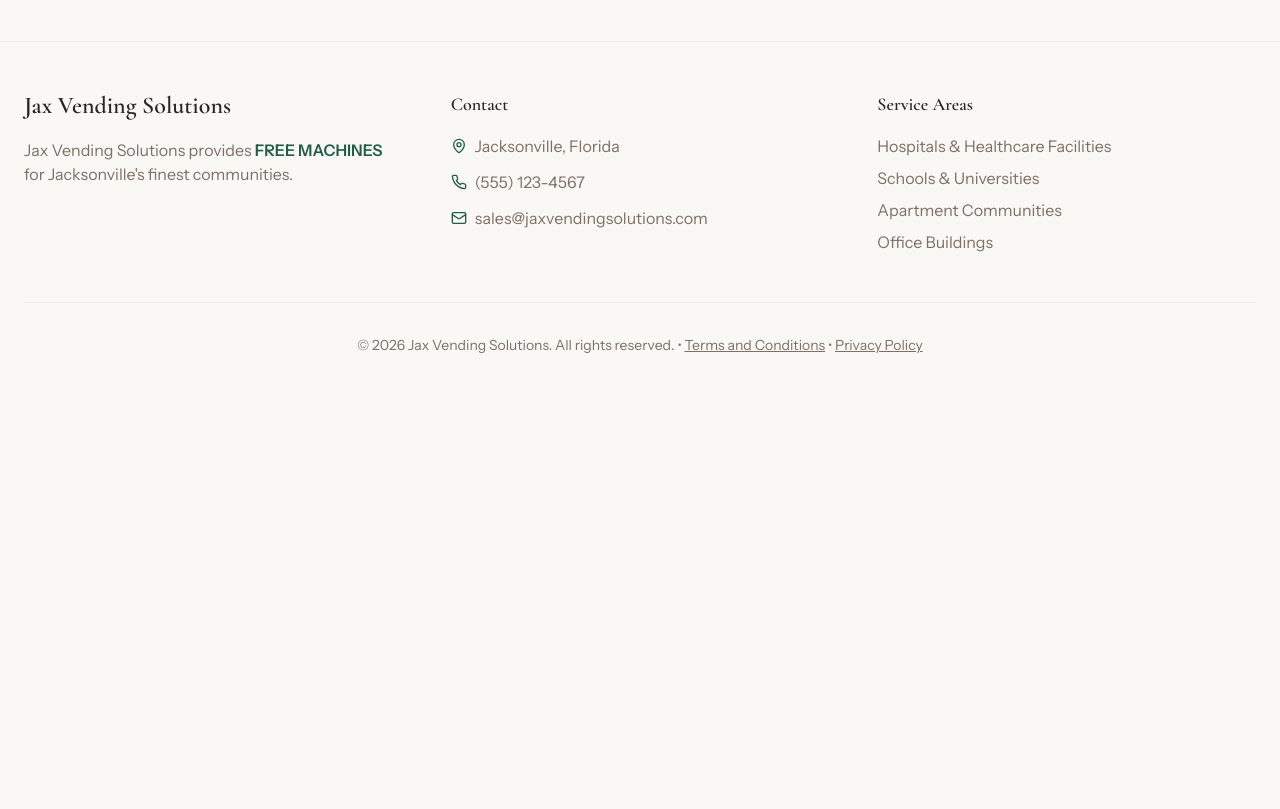
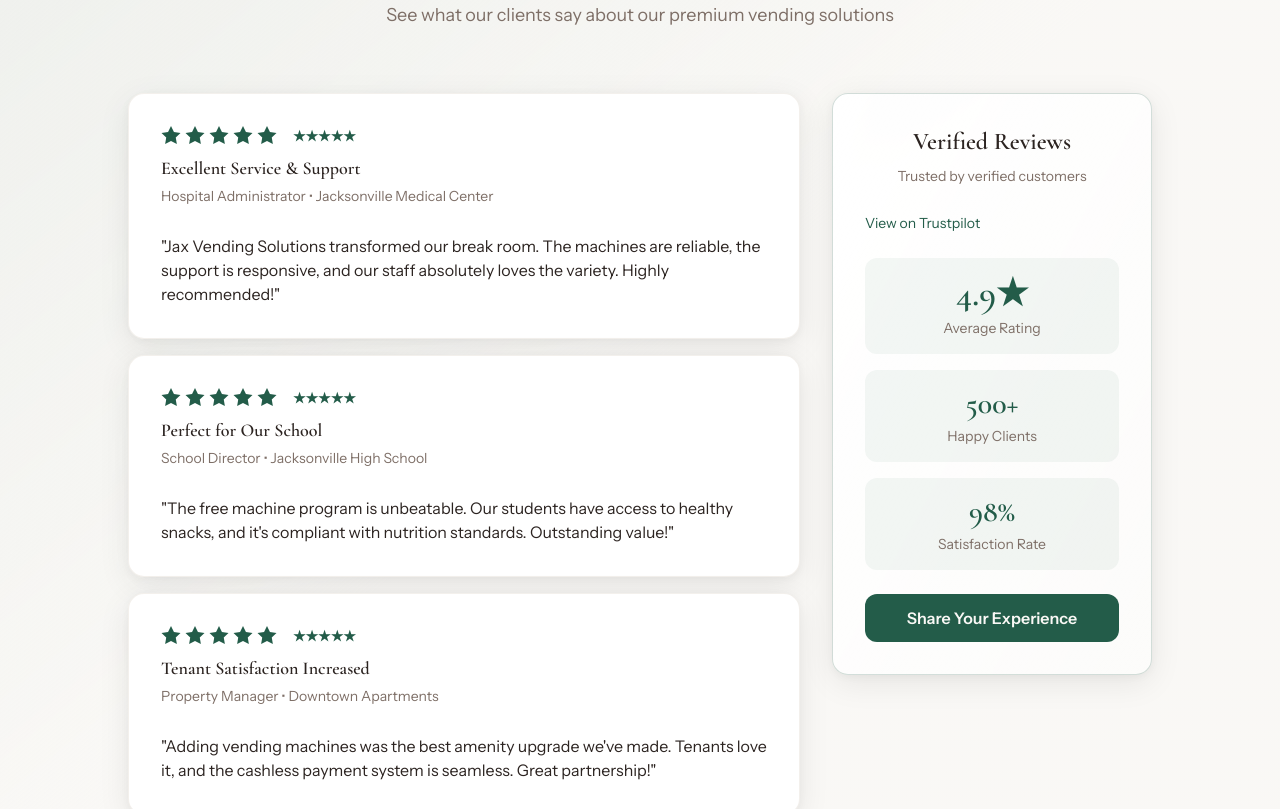
Before and after one commit to devs-10pt/Jaxvendingsolutions.com, a React (Vite) app in the folder webapp/: page /contact in a window 1280 px wide. Shown: the part 2180-2989 px from the top of the page. Before the commit the page ends 2583 px from the top, so only its background shows below. Built offline with nearby package versions, Linux system fonts and the light colour scheme.

Commit message:
can you develop a cool widget yourself thats for reviews with the Trust Pilot start next to it so people see that its for reviews

```diff
--- a/webapp/src/pages/ContactUs.tsx
+++ b/webapp/src/pages/ContactUs.tsx
@@ -295,27 +295,183 @@ const ContactUs = () => {
         </div>
       </section>
 
-      {/* Trustpilot Reviews Widget */}
-      <section className="relative py-12 sm:py-16 lg:py-20 px-4 sm:px-6">
-        <div className="max-w-3xl mx-auto">
+      {/* Reviews Section */}
+      <section className="relative py-12 sm:py-16 lg:py-20 px-4 sm:px-6 bg-gradient-to-br from-primary/5 via-background to-background">
+        <div className="max-w-5xl mx-auto">
+          {/* Section Header */}
           <motion.div
             initial={{ opacity: 0, y: 30 } as any}
             whileInView={{ opacity: 1, y: 0 } as any}
             transition={{ duration: 0.8, ease: [0.22, 1, 0.36, 1] } as any}
             viewport={{ once: true } as any}
-            className="flex justify-center items-center"
+            className="text-center mb-12 sm:mb-16"
           >
-            <div className="w-full flex justify-center">
-              {/* TrustBox script */}
-              <script type="text/javascript" src="//widget.trustpilot.com/bootstrap/v5/tp.widget.bootstrap.min.js" async></script>
-              {/* Trustpilot Widget - Review Collector */}
-              <div className="trustpilot-widget" data-locale="en-US" data-template-id="56278e9abfbbba0bdcd568bc" data-businessunit-id="698e863445c20b8134508f94" data-style-height="52px" data-style-width="100%" data-token="70a11936-6992-4f6b-b4e4-2ccc033a54eb">
-                <a href="https://www.trustpilot.com/review/jaxvendingsolutions.com" target="_blank" rel="noopener noreferrer" className="text-primary hover:underline text-sm sm:text-base">
-                  Trustpilot
-                </a>
+            <h2 className="text-3xl sm:text-4xl lg:text-5xl font-display font-semibold text-foreground mb-4">
+              Trusted by Jacksonville's Best
+            </h2>
+            <p className="text-base sm:text-lg text-muted-foreground max-w-2xl mx-auto">
+              See what our clients say about our premium vending solutions
+            </p>
+          </motion.div>
+
+          {/* Reviews Widget Grid */}
+          <div className="grid lg:grid-cols-3 gap-6 sm:gap-8">
+            {/* Left: Custom Review Cards */}
+            <motion.div
+              initial={{ opacity: 0, x: -30 } as any}
+              whileInView={{ opacity: 1, x: 0 } as any}
+              transition={{ duration: 0.8, delay: 0.1, ease: [0.22, 1, 0.36, 1] } as any}
+              viewport={{ once: true } as any}
+              className="lg:col-span-2 space-y-4"
+            >
+              {/* Review Card 1 */}
+              <div className="group p-6 sm:p-8 rounded-2xl bg-card border border-border/50 shadow-premium hover:shadow-premium-lg transition-all duration-300 hover:border-primary/30">
+                <div className="flex items-start gap-4 mb-4">
+                  <div className="flex-1">
+                    <div className="flex items-center gap-2 mb-2">
+                      <div className="flex gap-1">
+                        {[...Array(5)].map((_, i) => (
+                          <svg key={i} className="w-4 h-4 sm:w-5 sm:h-5 fill-primary" viewBox="0 0 20 20">
+                            <path d="M10 15l-5.878 3.09 1.123-6.545L.489 6.91l6.572-.955L10 0l2.939 5.955 6.572.955-4.756 4.635 1.123 6.545z" />
+                          </svg>
+                        ))}
+                      </div>
+                      <span className="text-xs sm:text-sm font-semibold text-primary ml-2">★★★★★</span>
+                    </div>
+                    <h4 className="text-base sm:text-lg font-semibold text-foreground mb-1">
+                      Excellent Service & Support
+                    </h4>
+                    <p className="text-xs sm:text-sm text-muted-foreground mb-3">
+                      Hospital Administrator • Jacksonville Medical Center
+                    </p>
+                  </div>
+                </div>
+                <p className="text-sm sm:text-base text-foreground leading-relaxed">
+                  "Jax Vending Solutions transformed our break room. The machines are reliable, the support is responsive, and our staff absolutely loves the variety. Highly recommended!"
+                </p>
               </div>
-            </div>
-          </motion.div>
+
+              {/* Review Card 2 */}
+              <div className="group p-6 sm:p-8 rounded-2xl bg-card border border-border/50 shadow-premium hover:shadow-premium-lg transition-all duration-300 hover:border-primary/30">
+                <div className="flex items-start gap-4 mb-4">
+                  <div className="flex-1">
+                    <div className="flex items-center gap-2 mb-2">
+                      <div className="flex gap-1">
+                        {[...Array(5)].map((_, i) => (
+                          <svg key={i} className="w-4 h-4 sm:w-5 sm:h-5 fill-primary" viewBox="0 0 20 20">
+                            <path d="M10 15l-5.878 3.09 1.123-6.545L.489 6.91l6.572-.955L10 0l2.939 5.955 6.572.955-4.756 4.635 1.123 6.545z" />
+                          </svg>
+                        ))}
+                      </div>
+                      <span className="text-xs sm:text-sm font-semibold text-primary ml-2">★★★★★</span>
+                    </div>
+                    <h4 className="text-base sm:text-lg font-semibold text-foreground mb-1">
+                      Perfect for Our School
+                    </h4>
+                    <p className="text-xs sm:text-sm text-muted-foreground mb-3">
+                      School Director • Jacksonville High School
+                    </p>
+                  </div>
+                </div>
+                <p className="text-sm sm:text-base text-foreground leading-relaxed">
+                  "The free machine program is unbeatable. Our students have access to healthy snacks, and it's compliant with nutrition standards. Outstanding value!"
+                </p>
+              </div>
+
+              {/* Review Card 3 */}
+              <div className="group p-6 sm:p-8 rounded-2xl bg-card border border-border/50 shadow-premium hover:shadow-premium-lg transition-all duration-300 hover:border-primary/30">
+                <div className="flex items-start gap-4 mb-4">
+                  <div className="flex-1">
+                    <div className="flex items-center gap-2 mb-2">
+                      <div className="flex gap-1">
+                        {[...Array(5)].map((_, i) => (
+                          <svg key={i} className="w-4 h-4 sm:w-5 sm:h-5 fill-primary" viewBox="0 0 20 20">
+                            <path d="M10 15l-5.878 3.09 1.123-6.545L.489 6.91l6.572-.955L10 0l2.939 5.955 6.572.955-4.756 4.635 1.123 6.545z" />
+                          </svg>
+                        ))}
+                      </div>
+                      <span className="text-xs sm:text-sm font-semibold text-primary ml-2">★★★★★</span>
+                    </div>
+                    <h4 className="text-base sm:text-lg font-semibold text-foreground mb-1">
+                      Tenant Satisfaction Increased
+                    </h4>
+                    <p className="text-xs sm:text-sm text-muted-foreground mb-3">
+                      Property Manager • Downtown Apartments
+                    </p>
+                  </div>
+                </div>
+                <p className="text-sm sm:text-base text-foreground leading-relaxed">
+                  "Adding vending machines was the best amenity upgrade we've made. Tenants love it, and the cashless payment system is seamless. Great partnership!"
+                </p>
+              </div>
+            </motion.div>
+
+            {/* Right: Trustpilot Widget & Stats */}
+            <motion.div
+              initial={{ opacity: 0, x: 30 } as any}
+              whileInView={{ opacity: 1, x: 0 } as any}
+              transition={{ duration: 0.8, delay: 0.2, ease: [0.22, 1, 0.36, 1] } as any}
+              viewport={{ once: true } as any}
+              className="lg:col-span-1 space-y-6"
+            >
+              {/* Trustpilot Badge */}
+              <div className="p-6 sm:p-8 rounded-2xl bg-gradient-to-br from-card to-card/50 border border-primary/20 shadow-premium">
+                <div className="text-center mb-6">
+                  <h3 className="text-xl sm:text-2xl font-display font-semibold text-foreground mb-2">
+                    Verified Reviews
+                  </h3>
+                  <p className="text-sm text-muted-foreground">
+                    Trusted by verified customers
+                  </p>
+                </div>
+
+                {/* Trustpilot Widget */}
+                <div className="mb-6 flex justify-center">
+                  <script type="text/javascript" src="//widget.trustpilot.com/bootstrap/v5/tp.widget.bootstrap.min.js" async></script>
+                  <div className="trustpilot-widget w-full" data-locale="en-US" data-template-id="56278e9abfbbba0bdcd568bc" data-businessunit-id="698e863445c20b8134508f94" data-style-height="auto" data-style-width="100%" data-token="70a11936-6992-4f6b-b4e4-2ccc033a54eb">
+                    <a href="https://www.trustpilot.com/review/jaxvendingsolutions.com" target="_blank" rel="noopener noreferrer" className="text-primary hover:underline text-sm">
+                      View on Trustpilot
+                    </a>
+                  </div>
+                </div>
+
+                {/* Stats */}
+                <div className="space-y-4">
+                  <div className="text-center p-4 rounded-lg bg-primary/5">
+                    <div className="text-3xl sm:text-4xl font-display font-semibold text-primary mb-1">
+                      4.9★
+                    </div>
+                    <p className="text-xs sm:text-sm text-muted-foreground">
+                      Average Rating
+                    </p>
+                  </div>
+
+                  <div className="text-center p-4 rounded-lg bg-primary/5">
+                    <div className="text-2xl sm:text-3xl font-display font-semibold text-primary mb-1">
+                      500+
+                    </div>
+                    <p className="text-xs sm:text-sm text-muted-foreground">
+                      Happy Clients
+                    </p>
+                  </div>
+
+                  <div className="text-center p-4 rounded-lg bg-primary/5">
+                    <div className="text-2xl sm:text-3xl font-display font-semibold text-primary mb-1">
+                      98%
+                    </div>
+                    <p className="text-xs sm:text-sm text-muted-foreground">
+                      Satisfaction Rate
+                    </p>
+                  </div>
+                </div>
+
+                {/* CTA */}
+                <button className="w-full mt-6 px-4 py-3 bg-primary text-primary-foreground font-semibold rounded-lg hover:shadow-premium transition-all duration-300 text-sm sm:text-base min-h-[44px]">
+                  Share Your Experience
+                </button>
+              </div>
+            </motion.div>
+          </div>
         </div>
       </section>
 
```
Also changed, not shown: 1 other file (tests, documents, lock files or other folders).
